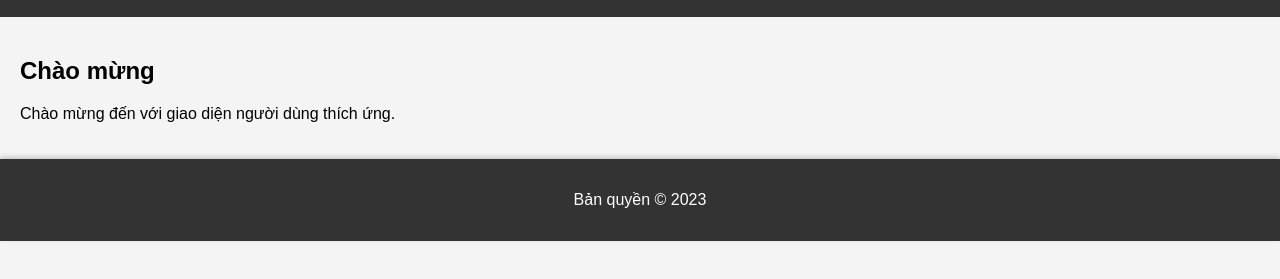
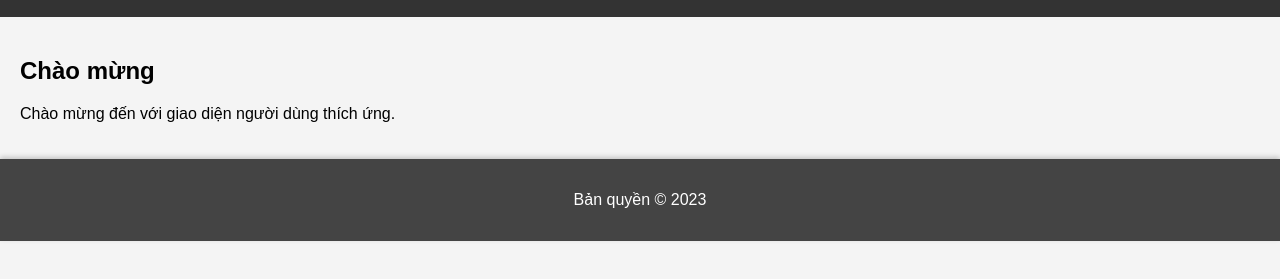
Before and after one commit to dianannperla/giao-dien-nguoi-dung-adaptive, a website: page index.html in a window 1280 px wide. Shown: the part 95-374 px from the top of the page. Drawn offline with Linux system fonts and the light colour scheme.

Commit message:
Update footer background color for better contrast.

```diff
--- a/styles.css
+++ b/styles.css
@@ -19,7 +19,7 @@ main {
 footer {
     text-align: center;
     padding: 1em 0;
-    background: #333;
+    background: #444;
     color: #fff;
     position: relative;
     bottom: 0;
```
